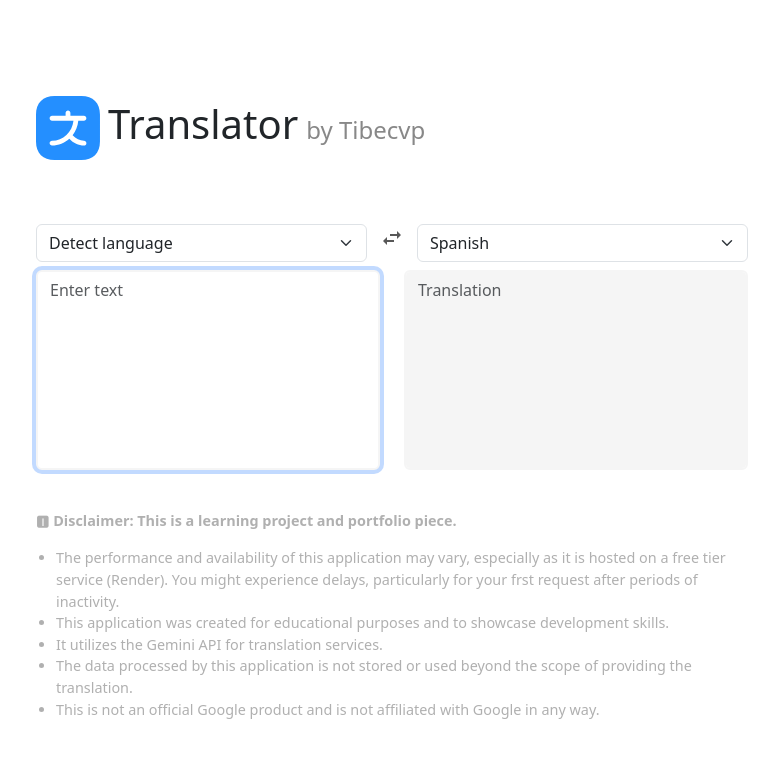
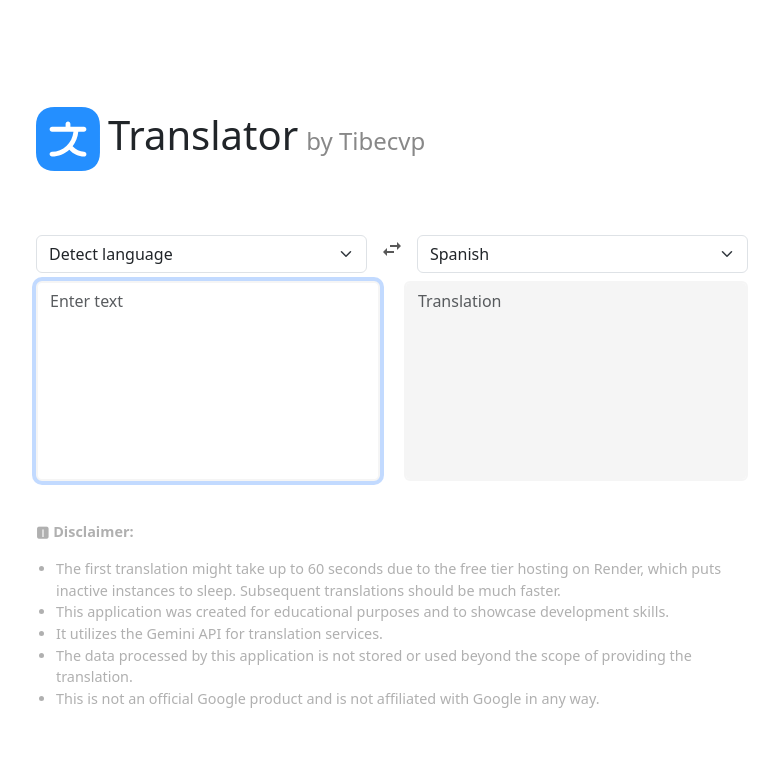
Before and after one commit to tibecvp/google-translate-clone, a React (Vite) app in the folder client/: page / in a window 1280 px wide. Shown: the top 758 px of the page, without its empty margins (248-1027 px from the left). Built offline with nearby package versions, Linux system fonts and the light colour scheme.

Commit message:
Updates the disclaimer text

```diff
--- a/client/src/components/Disclaimer.tsx
+++ b/client/src/components/Disclaimer.tsx
@@ -1,13 +1,13 @@
 import '../App.css'
 
 export const Disclaimer = () => {
-    const disclaimerText = `
+  const disclaimerText = `
       <div class='disclaimer' >
         <p style="margin-top: 0;">
-          <strong>🅸 Disclaimer: This is a learning project and portfolio piece.</strong>
+          <strong>🅸 Disclaimer:</strong>
         </p>
         <ul style="margin-bottom: 0; padding-left: 20px;">
-          <li>The performance and availability of this application may vary, especially as it is hosted on a free tier service (Render). You might experience delays, particularly for your frst request after periods of inactivity.</li>
+          <li>The first translation might take up to 60 seconds due to the free tier hosting on Render, which puts inactive instances to sleep. Subsequent translations should be much faster.</li>
           <li>This application was created for educational purposes and to showcase development skills.</li>
           <li>It utilizes the Gemini API for translation services.</li>
           <li>The data processed by this application is not stored or used beyond the scope of providing the translation.</li>
@@ -16,5 +16,5 @@ export const Disclaimer = () => {
       </div>
     `
 
-    return <div dangerouslySetInnerHTML={{ __html: disclaimerText }} />
+  return <div dangerouslySetInnerHTML={{ __html: disclaimerText }} />
 }
```
